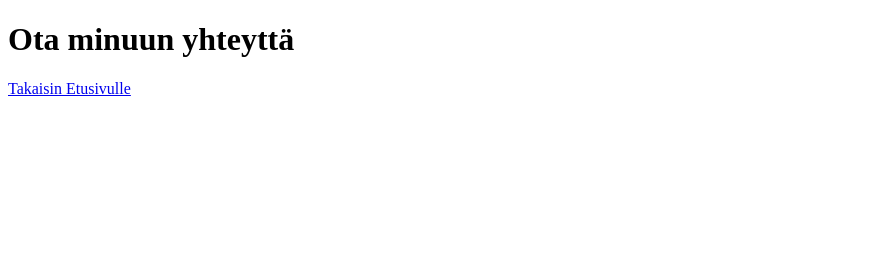
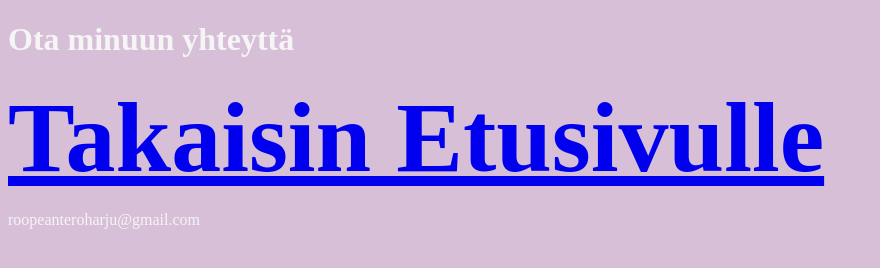
Before and after one commit to p0vdev/p0vdev.github.io, a plain HTML site: page ota_yhteytta.html in a window 1280 px wide. Shown: the whole page, without its empty margins (0-880 px from the left). Drawn offline with Linux system fonts and the light colour scheme.

Commit message:
Update ota_yhteytta.html

```diff
--- a/ota_yhteytta.html
+++ b/ota_yhteytta.html
@@ -1,12 +1,36 @@
 <!DOCTYPE html>
 <html>
 	<head>
+	<style>
+	body
+	{
+	background-color: thistle;
+	}
 
+	h1
+	{
+	color:#F5F5F5;
+	}
+
+	p
+	{
+	color:#F5F5F5;
+	font-family:Lucinda Console;
+	}
+	a
+	{
+	color:#white;
+	font-weight: 750;
+	font-size:100px;
+	}
+	</style>
 	<title>Ota yhteyttä</title>
 	</head>
 	<body>
 	<meta charset="UTF-8">
 	<h1>Ota minuun yhteyttä</h1>
 	<a href="../index.html">Takaisin Etusivulle</a>
+	<p>roopeanteroharju@gmail.com</p>
+
 
 	</body>
```
